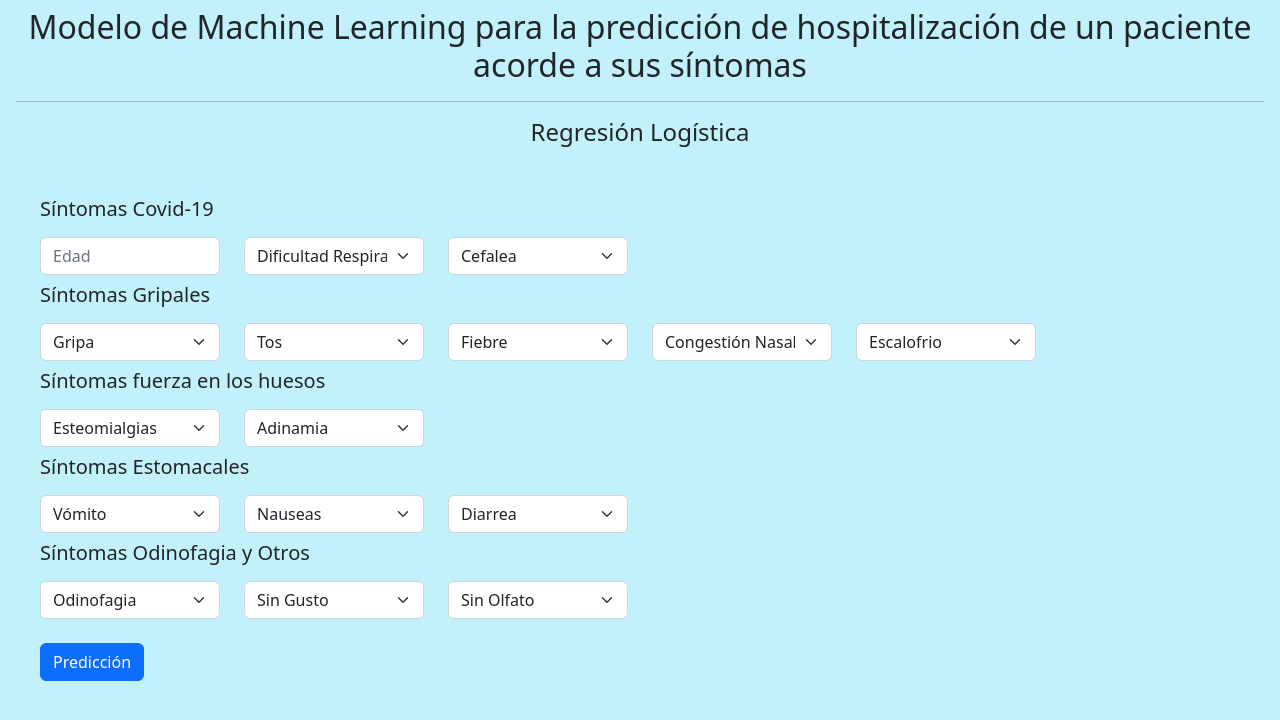
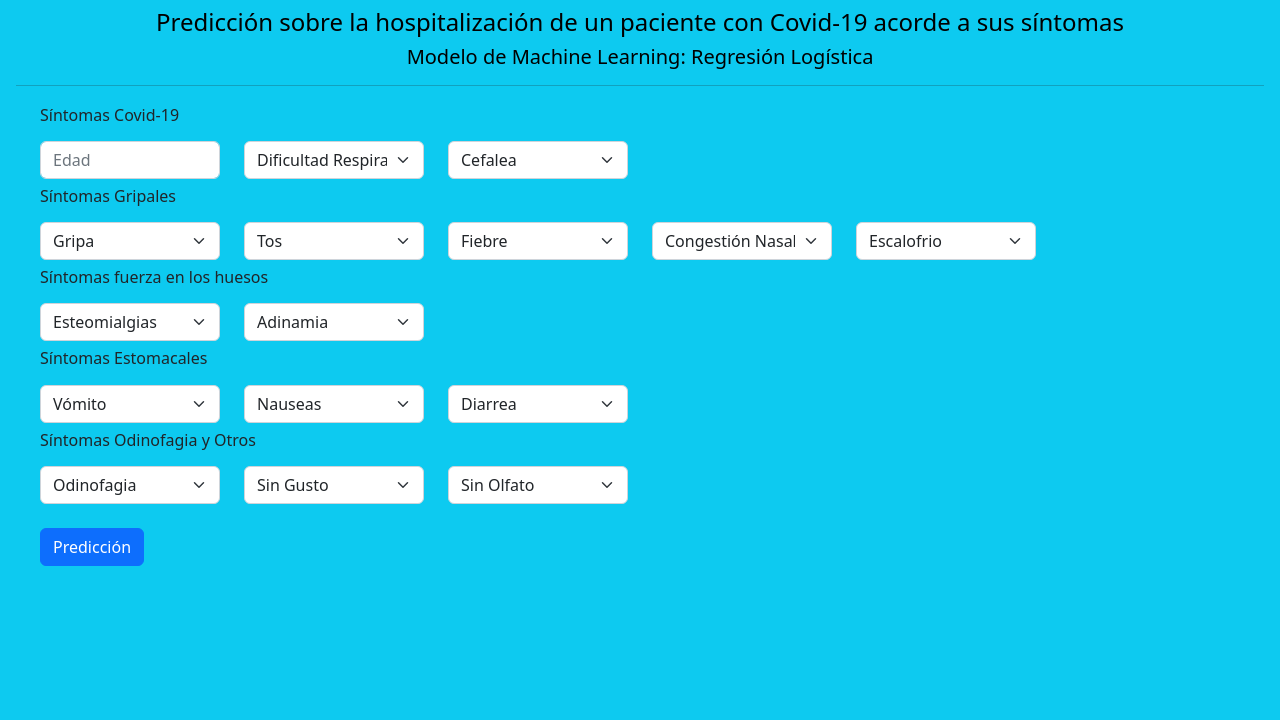
Before and after one commit to aeraso3/rl_hospitalizado, a Flask app: page / in a window 1280 px wide. Shown: the top 720 px of the page. Run offline with Flask 2, Linux system fonts and the light colour scheme; parts of the project's set-up code (start-up, migrations or seed data) failed here and were passed over.

Commit message:
Update new.html

```diff
--- a/templates/new.html
+++ b/templates/new.html
@@ -9,18 +9,18 @@
     <link href="https://cdn.jsdelivr.net/npm/bootstrap@5.2.0-beta1/dist/css/bootstrap.min.css" rel="stylesheet" integrity="sha384-0evHe/X+R7YkIZDRvuzKMRqM+OrBnVFBL6DOitfPri4tjfHxaWutUpFmBp4vmVor" crossorigin="anonymous">
     <title>MLAB</title>
 </head>
-<body class="bg-info p-2 text-dark bg-opacity-25">
+<body class="p-2 text-dark bg-info">
     <div class="ms-2 me-2">
         <div class="mbt-2">
-            <h1 class="text-center fs-2">Modelo de Machine Learning para la predicción de hospitalización de un paciente acorde a sus síntomas</h1>
+            <h4 class="text-center text-black">Predicción sobre la hospitalización de un paciente con Covid-19 acorde a sus síntomas</h4>
+            <h5 class="text-center text-black">Modelo de Machine Learning: Regresión Logística</h5>
             <hr>
-            <h4 class="text-center">Regresión Logística</h4>
         </div>
         <div class="ms-4 me-4">
-            <form style="margin-top: 50px;" action="{{url_for('predict')}}" method="post">
+            <form style="margin-top: 20px;" action="{{url_for('predict')}}" method="post">
                 <div class="row">
                     <div class="col-sm-8 mb-2">
-                        <h2 class="fs-5">Síntomas Covid-19</h2>
+                        <h2 class="fs-6">Síntomas Covid-19</h2>
                     </div>
                 </div>
                 <div class="row">
@@ -45,7 +45,7 @@
                 </div>
                 <div class="row">
                     <div class="col-sm-7 mb-2">
-                        <h2 class="fs-5">Síntomas Gripales</h2>
+                        <h2 class="fs-6">Síntomas Gripales</h2>
                     </div>
                 </div>
                 <div class="row">
@@ -87,7 +87,7 @@
                 </div>
                 <div class="row">
                     <div class="col-sm-7 mb-2">
-                        <h2 class="fs-5">Síntomas fuerza en los huesos</h2>
+                        <h2 class="fs-6">Síntomas fuerza en los huesos</h2>
                     </div>
                 </div>
                 <div class="row">
@@ -108,7 +108,7 @@
                 </div>
                 <div class="row">
                     <div class="col-sm-7 mb-2">
-                        <h2 class="fs-5">Síntomas Estomacales</h2>
+                        <h2 class="fs-6">Síntomas Estomacales</h2>
                     </div>
                 </div>
                 <div class="row">
@@ -136,7 +136,7 @@
                 </div>
                 <div class="row">
                     <div class="col-sm-7 mb-2">
-                        <h2 class="fs-5">Síntomas Odinofagia y Otros</h2>
+                        <h2 class="fs-6">Síntomas Odinofagia y Otros</h2>
                     </div>
                 </div>
                 <div class="row">
```
